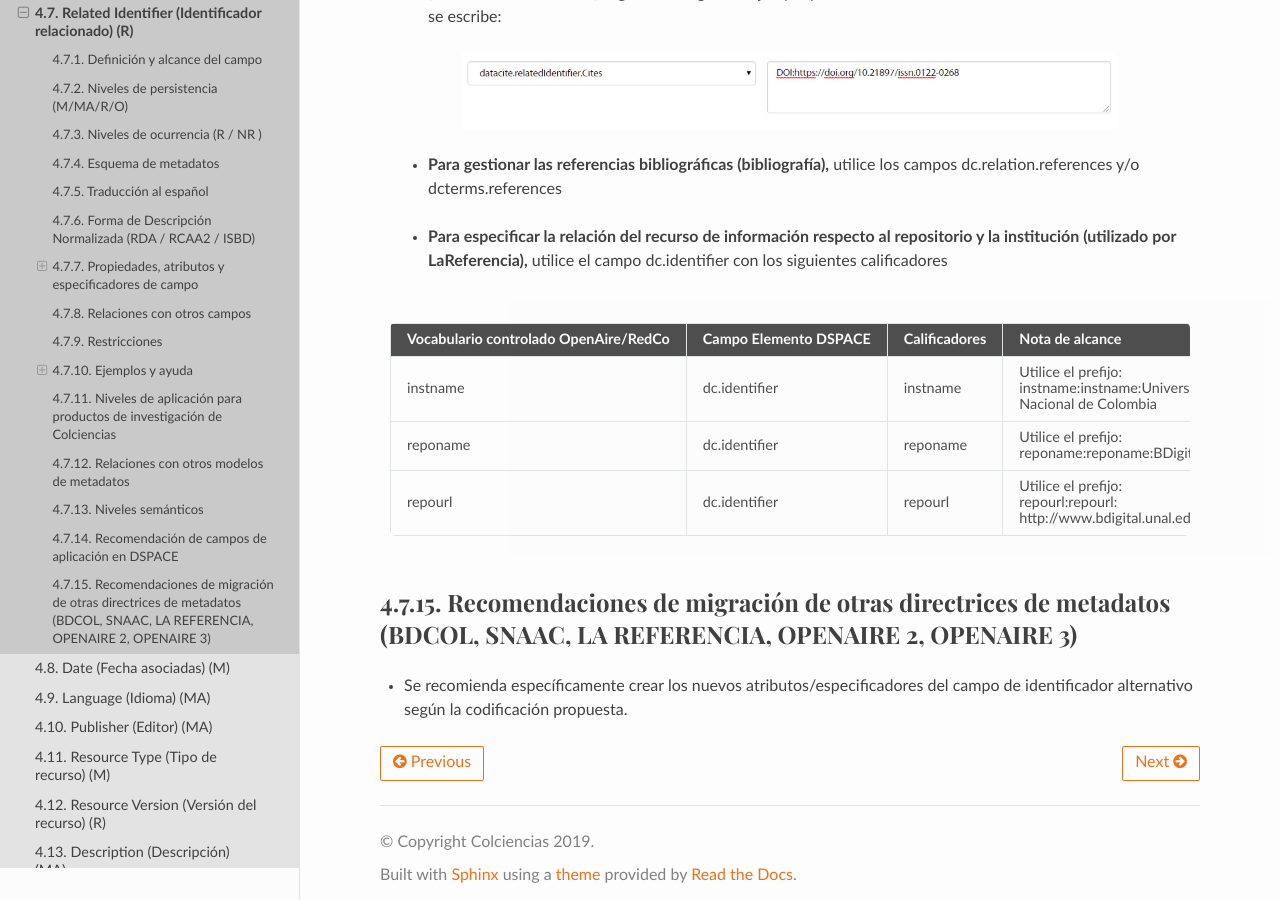
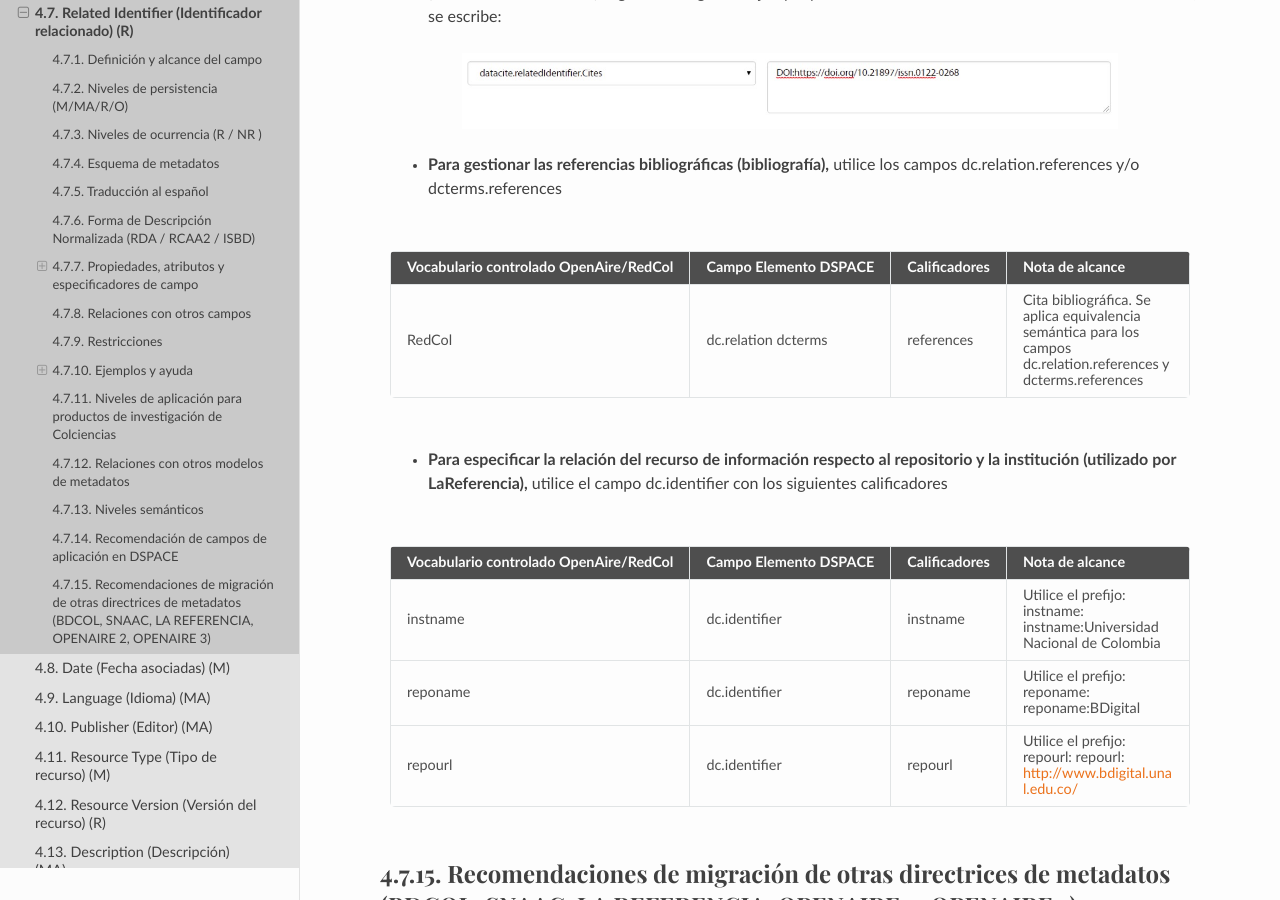
Before and after one commit to rcic/openaire4, a Sphinx documentation site: the page built from docs/field_relatedidentifier.rst, in a window 1280 px wide and 900 px high, scrolled down 12146 px. Built offline with Sphinx 7.4.7 and the Read the Docs theme 2.0.0, drawn with Linux system fonts in a browser that asks for light colours; some web fonts are replaced; a script that is not in the unit is left out.

Commit message:
correcion tablas

```diff
--- a/docs/field_relatedidentifier.rst
+++ b/docs/field_relatedidentifier.rst
@@ -507,21 +507,23 @@ Se recomienda crear/modificar el componente de registro de metadatos (y sus corr
 +----------------------------------------+-----------------------+---------------+------------------------------------------------------------------------------------------------------------------+
 | Vocabulario controlado OpenAire/RedCol | Campo Elemento DSPACE | Calificadores | Nota de alcance                                                                                                  |
 +========================================+=======================+===============+==================================================================================================================+
-| RedCol                                 | dc.relation           | references    | Cita bibliográfica. Se aplica equivalencia semántica para los campos dc.relation.references y dcterms.references |
-|                                        | dcterms               |               |                                                                                                					 |
+| RedCol                                 | dc.relation dcterms   | references    | Cita bibliográfica. Se aplica equivalencia semántica para los campos dc.relation.references y dcterms.references |
 +----------------------------------------+-----------------------+---------------+------------------------------------------------------------------------------------------------------------------+
 
    		- **Para especificar la relación del recurso de información respecto al repositorio y la institución (utilizado por LaReferencia),** utilice el campo dc.identifier con los siguientes calificadores
 
-+---------------------------------------+-----------------------+---------------+------------------------------------------------------------------------+
-| Vocabulario controlado OpenAire/RedCo | Campo Elemento DSPACE | Calificadores | Nota de alcance                                                        |
-+=======================================+=======================+===============+========================================================================+
-| instname                              | dc.identifier         | instname      | Utilice el prefijo: instname:instname:Universidad Nacional de Colombia |
-+---------------------------------------+-----------------------+---------------+------------------------------------------------------------------------+
-| reponame                              | dc.identifier         | reponame      | Utilice el prefijo: reponame:reponame:BDigital                         |
-+---------------------------------------+-----------------------+---------------+------------------------------------------------------------------------+
-| repourl                               | dc.identifier         | repourl       | Utilice el prefijo: repourl:repourl: http://www.bdigital.unal.edu.co/  |
-+---------------------------------------+-----------------------+---------------+------------------------------------------------------------------------+
++----------------------------------------+-----------------------+---------------+-------------------------------------------------------+
+| Vocabulario controlado OpenAire/RedCol | Campo Elemento DSPACE | Calificadores | Nota de alcance                                       |
++========================================+=======================+===============+=======================================================+
+| instname                               | dc.identifier         | instname      | Utilice el prefijo: instname:                         |
+|                                        |                       |               | instname:Universidad Nacional de Colombia             |
++----------------------------------------+-----------------------+---------------+-------------------------------------------------------+
+| reponame                               | dc.identifier         | reponame      | Utilice el prefijo: reponame:                         |
+|                                        |                       |               | reponame:BDigital                                     |
++----------------------------------------+-----------------------+---------------+-------------------------------------------------------+
+| repourl                                | dc.identifier         | repourl       | Utilice el prefijo: repourl:                          |
+|                                        |                       |               | repourl: http://www.bdigital.unal.edu.co/             |
++----------------------------------------+-----------------------+---------------+-------------------------------------------------------+
 
 
 Recomendaciones de migración de otras directrices de metadatos (BDCOL, SNAAC, LA REFERENCIA, OPENAIRE 2, OPENAIRE 3)
```
